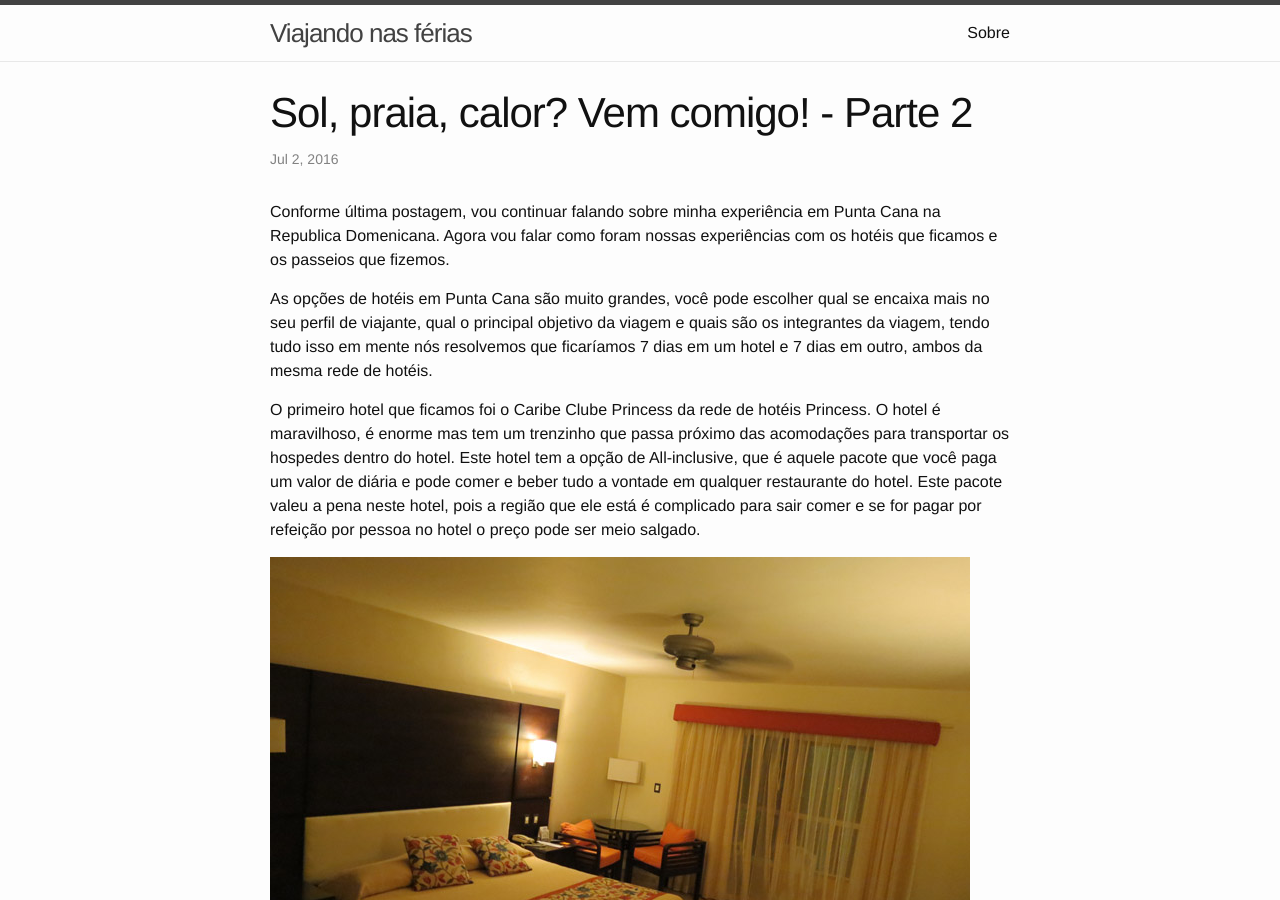
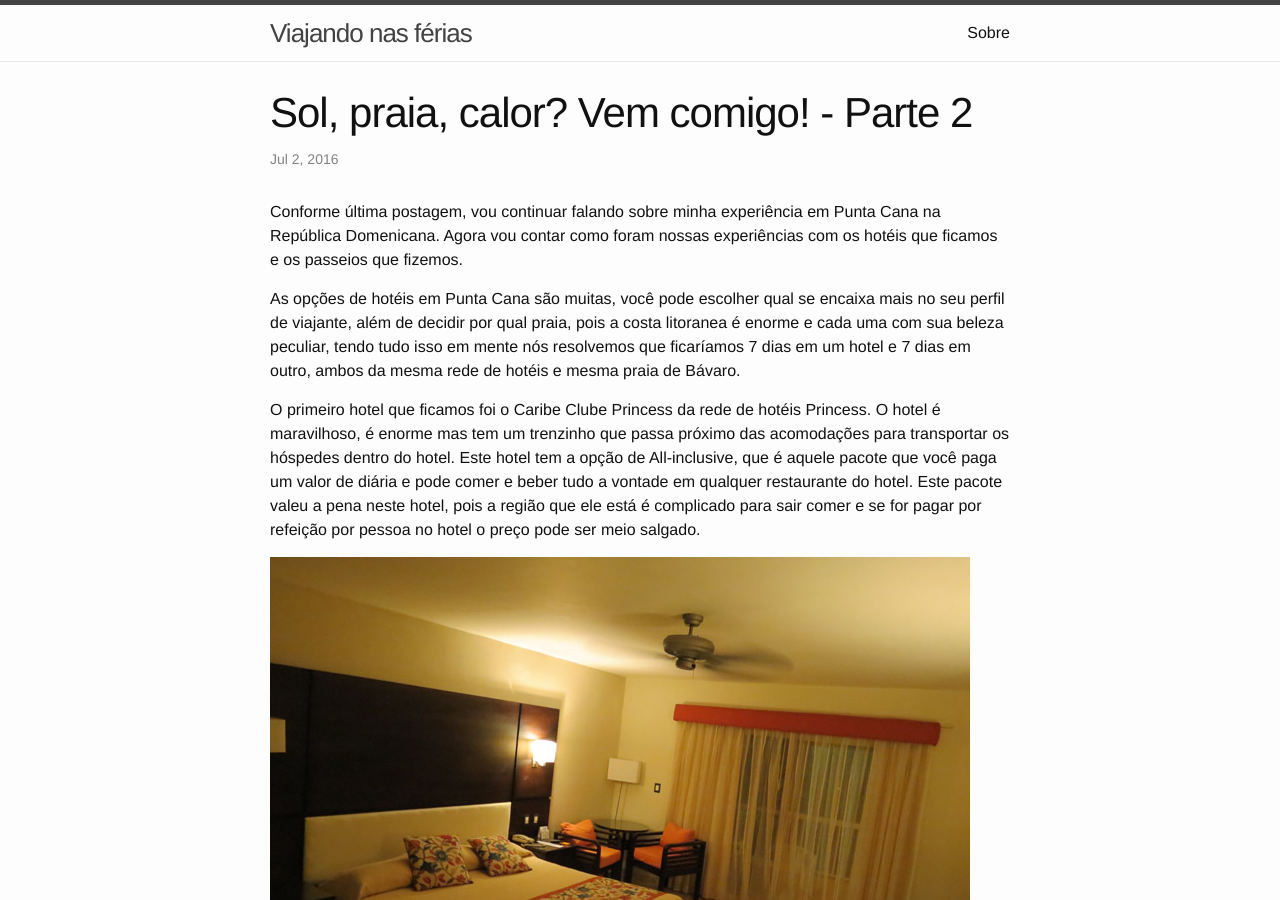
Before and after one commit to ruanltbg/viajandonasferias, a Jekyll site: the page built from _posts/2016-07-02-Punta-Cana-Parte-2.md, in a window 1280 px wide and 900 px high. Built offline with Jekyll 4.4.1, drawn with Linux system fonts in a browser that asks for light colours; some of the changed text lies outside the part shown.

Commit message:
Update 2016-07-02-Punta-Cana-Parte-2.md

```diff
--- a/_posts/2016-07-02-Punta-Cana-Parte-2.md
+++ b/_posts/2016-07-02-Punta-Cana-Parte-2.md
@@ -6,11 +6,11 @@ categories: Diario de bordo
 ---
 
 
-Conforme última postagem, vou continuar falando sobre minha experiência em Punta Cana na Republica Domenicana. Agora vou falar como foram nossas experiências com os hotéis que ficamos e os passeios que fizemos.
+Conforme última postagem, vou continuar falando sobre minha experiência em Punta Cana na República Domenicana. Agora vou contar como foram nossas experiências com os hotéis que ficamos e os passeios que fizemos.
 
-As opções de hotéis em Punta Cana são muito grandes, você pode escolher qual se encaixa mais no seu perfil de viajante, qual o principal objetivo da viagem e quais são os integrantes da viagem, tendo tudo isso em mente nós resolvemos que ficaríamos 7 dias em um hotel e 7 dias em outro, ambos da mesma rede de hotéis.
+As opções de hotéis em Punta Cana são muitas, você pode escolher qual se encaixa mais no seu perfil de viajante, além de decidir por qual praia, pois a costa litoranea é enorme e cada uma com sua beleza peculiar, tendo tudo isso em mente nós resolvemos que ficaríamos 7 dias em um hotel e 7 dias em outro, ambos da mesma rede de hotéis e mesma praia de Bávaro.
 
-O primeiro hotel que ficamos foi o Caribe Clube Princess da rede de hotéis Princess. O hotel é maravilhoso, é enorme mas tem um trenzinho que passa próximo das acomodações para transportar os hospedes dentro do hotel. Este hotel tem a opção de All-inclusive, que é aquele pacote que você paga um valor de diária e pode comer e beber tudo a vontade em qualquer restaurante do hotel. Este pacote valeu a pena neste hotel, pois a região que ele está é complicado para sair comer e se for pagar por refeição por pessoa no hotel o preço pode ser meio salgado.
+O primeiro hotel que ficamos foi o Caribe Clube Princess da rede de hotéis Princess. O hotel é maravilhoso, é enorme mas tem um trenzinho que passa próximo das acomodações para transportar os hóspedes dentro do hotel. Este hotel tem a opção de All-inclusive, que é aquele pacote que você paga um valor de diária e pode comer e beber tudo a vontade em qualquer restaurante do hotel. Este pacote valeu a pena neste hotel, pois a região que ele está é complicado para sair comer e se for pagar por refeição por pessoa no hotel o preço pode ser meio salgado.
 
 ![Suíte Caribe Club Princess](http://www.viajandonasferias.com.br/imagens/post3/caribe.jpg)
 
```
Also changed, not shown: other parts of _posts/2016-07-02-Punta-Cana-Parte-2.md (+6 -6 lines).
